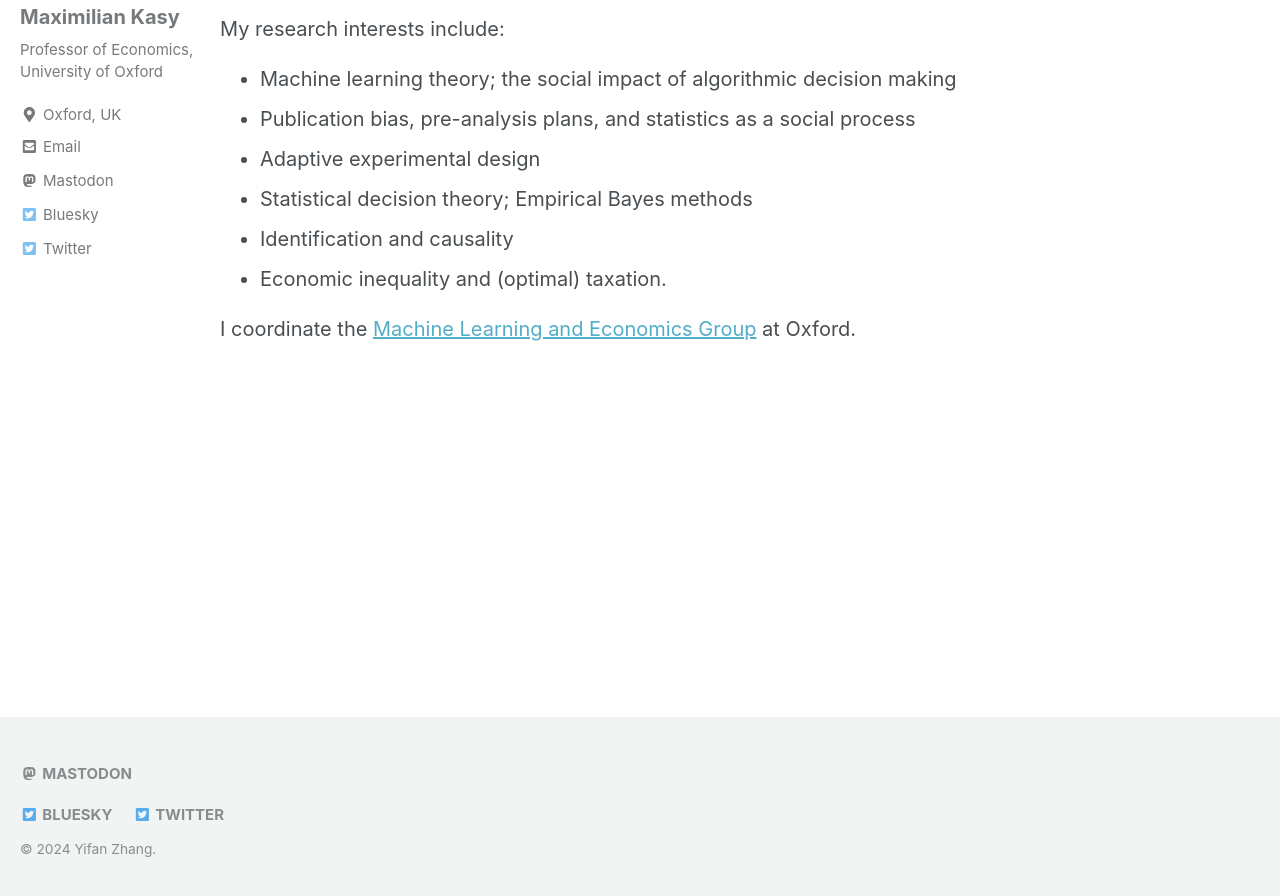
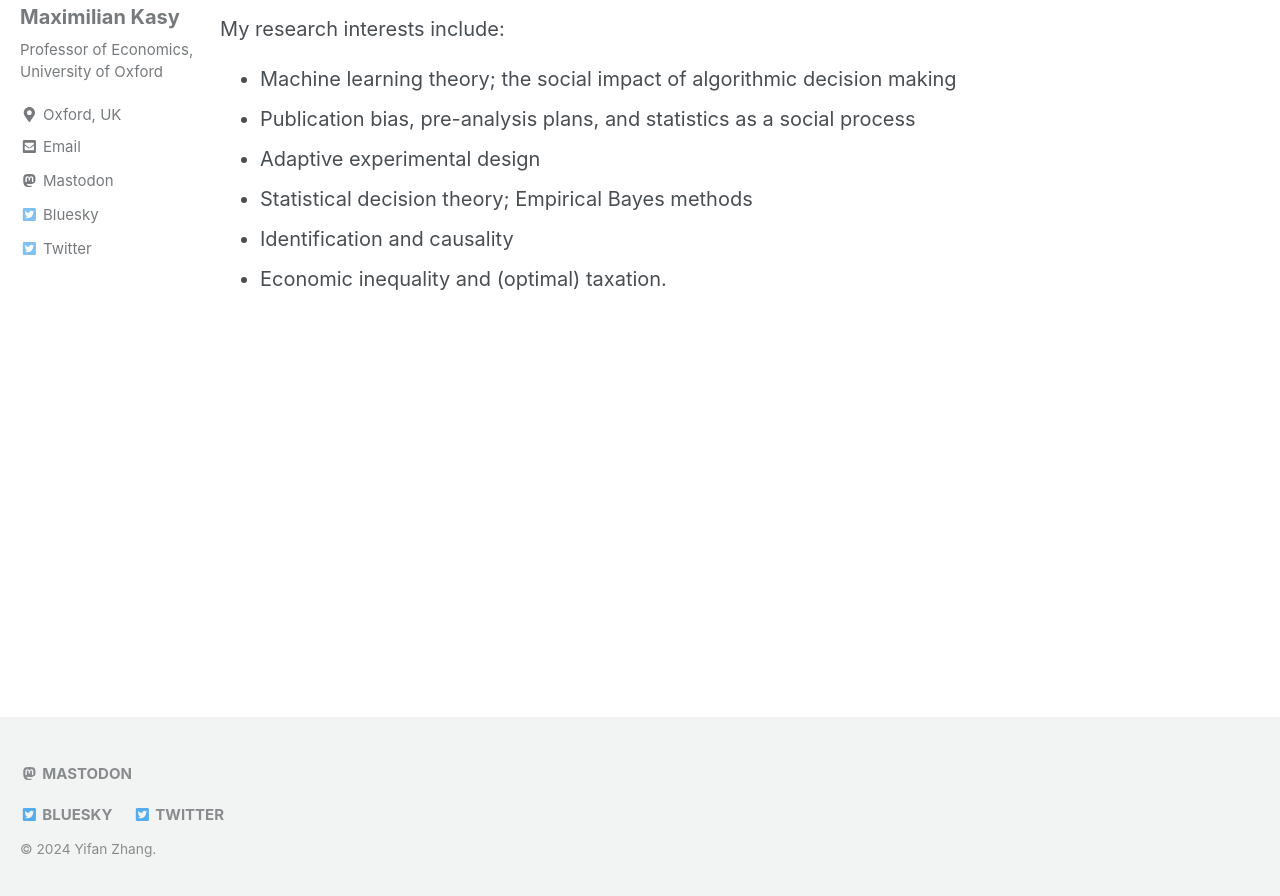
Before and after one commit to yifan-zhang-in/yifan-zhang-in.github.io, a Jekyll site: the page built from index.html, in a window 1280 px wide and 900 px high, scrolled down 264 px. Shown: the top 896 px of the window. Built offline with Jekyll 4.4.1, drawn with Linux system fonts in a browser that asks for light colours; nearby versions of some CDN libraries; the list of posts is cut into pages by our own code; part of the change alters nothing that is shown.

Commit message:
Update home.html

```diff
--- a/_layouts/home.html
+++ b/_layouts/home.html
@@ -3,7 +3,7 @@ layout: archive
 ---
 
 
-<p><a href="/home/files/kasycv.pdf">Curriculum Vitae</a></p>
+<p><a href="/files/kasycv.pdf">Curriculum Vitae</a></p>
 
 I am a Professor of Economics at the University of Oxford.
 <hr>
@@ -17,7 +17,3 @@ My research interests include:
   <li> Identification and causality </li>
   <li> Economic inequality and (optimal) taxation. </li>
 </ul>
-
-
-
-<p>I coordinate the <a href="/home/ML_Econ_Oxford/">Machine Learning and Economics Group</a> at Oxford.</p>
```
